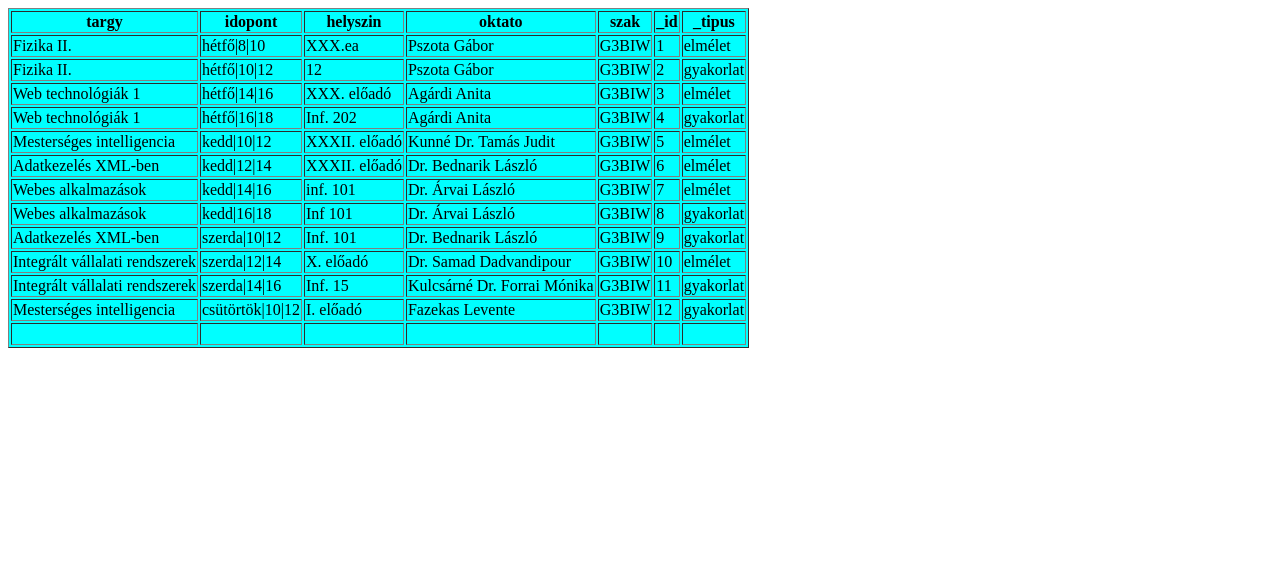
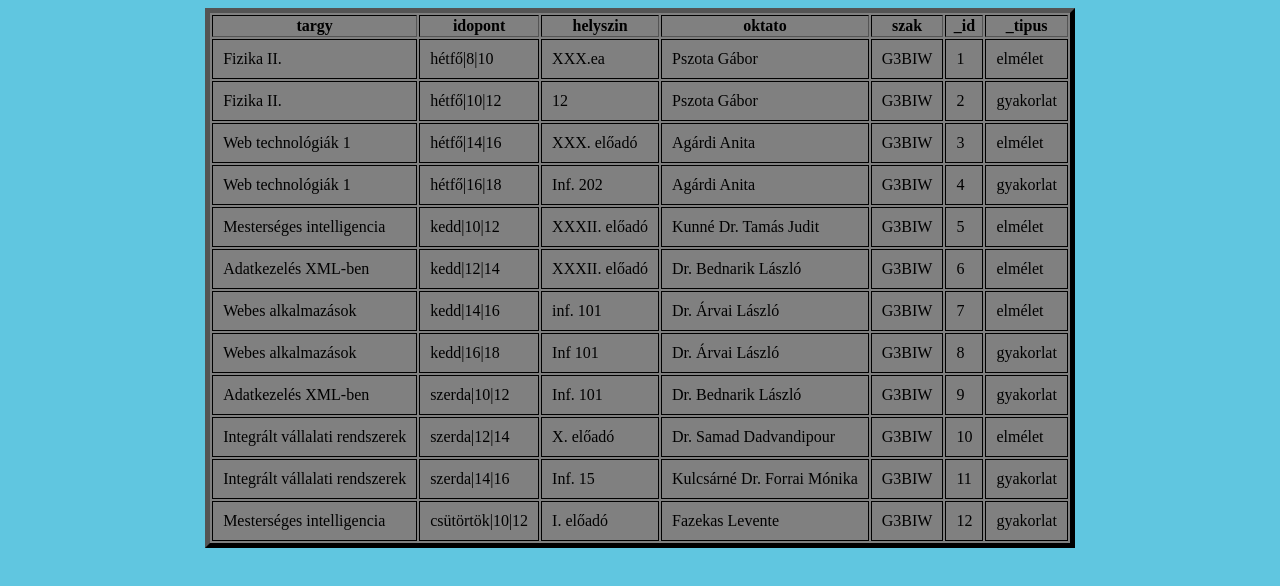
Before and after one commit to PazmanAndras/H2Z4X3_XMLGyak, a plain HTML site: page H2Z4X3_0927/h2z4x3_xmltohtml.html in a window 1280 px wide. Drawn offline with Linux system fonts and the light colour scheme.

Commit message:
css finishing
1938

```diff
--- a/H2Z4X3_0927/h2z4x3_xmltohtml.html
+++ b/H2Z4X3_0927/h2z4x3_xmltohtml.html
@@ -6,6 +6,7 @@
             <link rel="stylesheet" href="html_style.css">
 		</head>
 		<body>
+			<div id="timetable_area">
                 <table class="table" border=1>
                     <thead>
                         <tr>
@@ -127,16 +128,9 @@
                             <td>12</td>
                             <td>gyakorlat</td>
                         </tr>
-					<tr>
-						<td></td>
-						<td>&nbsp</td>
-						<td>&nbsp</td>
-						<td>&nbsp</td>
-						<td>&nbsp</td>
-						<td>&nbsp</td>
-						<td>&nbsp</td>
-					</tr>
+
                     </tbody>
                 </table>
+            </div>
 		</body>
 	</html>
--- a/H2Z4X3_0927/html_style.css
+++ b/H2Z4X3_0927/html_style.css
@@ -1,4 +1,34 @@
+
+body{
+
+    background-color:  rgba(62, 186, 218, 0.822);
+}
+
+#timetable_area{
+
+    display: flex;
+    justify-content: center;
+    align-items: center;
+
+}
+
 .table{
 
-    background-color: aqua;
+    background-color: grey;
+
+    border-width: 5px;
+    border-color: black;
+
+
+
 }
+
+tr td{
+
+    border-style: solid;
+
+    padding: 10px;
+
+
+
+}
```
Lines whose indentation alone changed are shown as unchanged.
